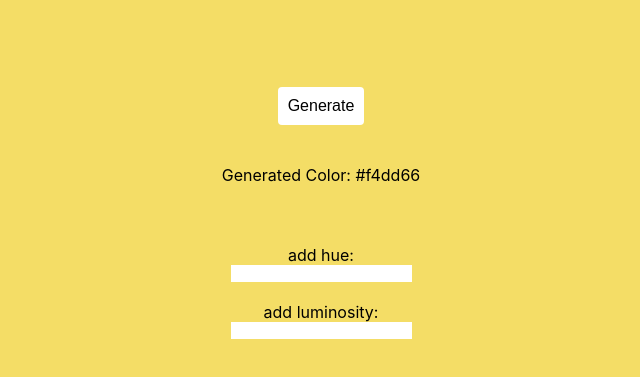
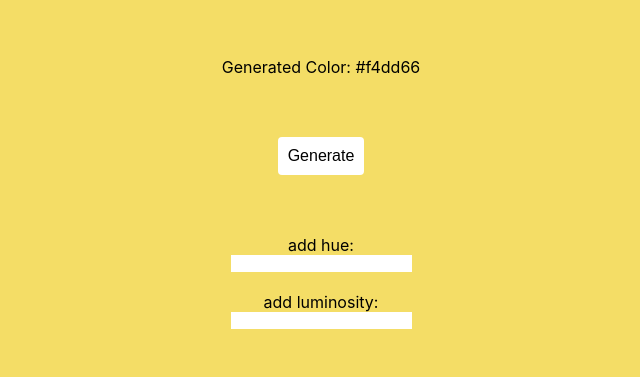
Before and after one commit to klupsky/react-randomcolorgenerator, a React (Create React App) app: page / in a window 1280 px wide. Shown: the part 207-584 px from the top of the page, without its empty margins (319-959 px from the left). Built offline with nearby package versions, Linux system fonts and the light colour scheme.

Commit message:
Add update for drone

```diff
--- a/src/App.js
+++ b/src/App.js
@@ -16,8 +16,9 @@ export default function App() {
         transition: 'all .5s ease',
       }}
     >
-      {' '}
+      Generated Color: {color}
       <br />
+      <br /> <br />
       <br />
       <button
         className="button"
@@ -29,8 +30,7 @@ export default function App() {
       </button>
       <br />
       <br />
-      <div>Generated Color: {color}</div>
-      <br /> <br /> <br />
+      <br />
       add hue:
       <br />
       <input
```
